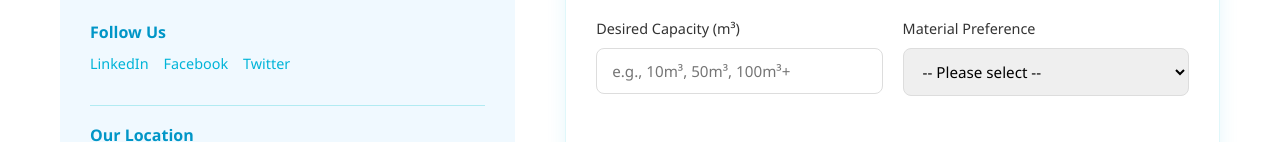
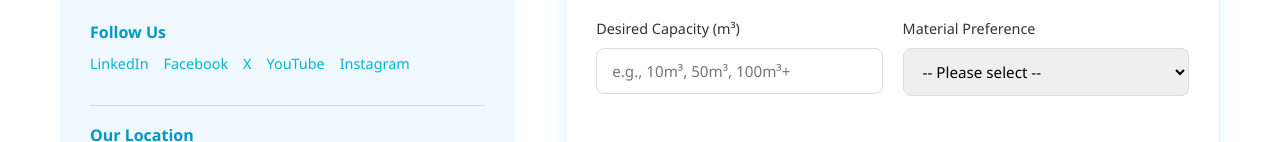
Before and after one commit to Kevnvben/suscube-website, a plain HTML site: page contact.html in a window 1280 px wide. Shown: the part 860-1002 px from the top of the page. Drawn offline with Linux system fonts and the light colour scheme.

Commit message:
Update social links: change Twitter to X, add YouTube and Instagram

```diff
--- a/contact.html
+++ b/contact.html
@@ -73,13 +73,15 @@
                     <p>Saturday - Sunday: Closed</p>
                 </div>
 
-                <!-- Social Placeholder -->
+                <!-- Social Links -->
                 <div class="social-links">
                     <h3>Follow Us</h3>
                     <div class="social-icons">
                         <a href="#" class="social-icon">LinkedIn</a>
                         <a href="#" class="social-icon">Facebook</a>
-                        <a href="#" class="social-icon">Twitter</a>
+                        <a href="#" class="social-icon">X</a>
+                        <a href="#" class="social-icon">YouTube</a>
+                        <a href="#" class="social-icon">Instagram</a>
                     </div>
                 </div>
 
```
